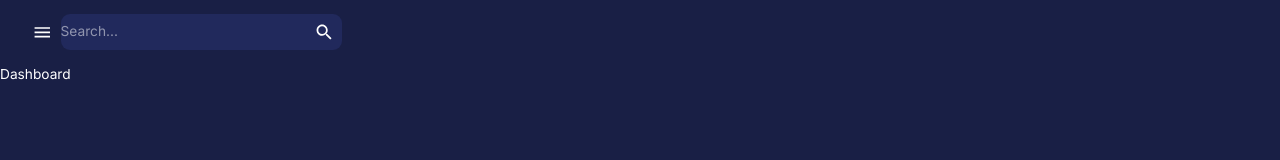
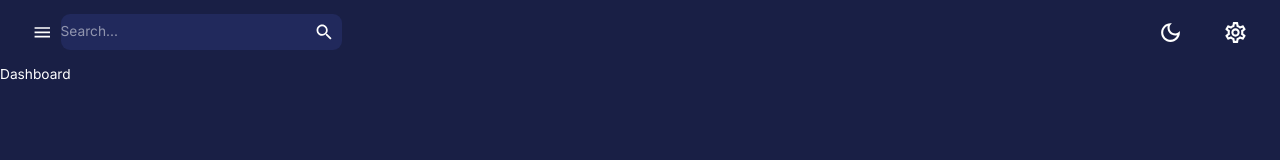
Before and after one commit to sparshy/admin_dashboar_client, a React (Create React App) app: page /dashboard in a window 1280 px wide. Shown: the top 160 px of the page. Built offline with nearby package versions, Linux system fonts and the light colour scheme.

Commit message:
Icon buttons for navbar

```diff
--- a/src/components/Navbar.jsx
+++ b/src/components/Navbar.jsx
@@ -1,8 +1,10 @@
 import React from 'react';
-import { LightModeOutlined, DarkModeOutlined, Search, Menu as MenuIcon } from '@mui/icons-material';
+import { LightModeOutlined, DarkModeOutlined, Search, Menu as MenuIcon, SettingsOutlined } from '@mui/icons-material';
 import { useDispatch } from 'react-redux';
 import { AppBar, IconButton, InputBase, Toolbar, useTheme } from '@mui/material';
 import FlexBetween from './FlexBetween';
+import { setMode } from 'state';
+
 
 
 
@@ -35,6 +37,17 @@
                     </IconButton>
                 </FlexBetween>
             </FlexBetween>
+            {/**RIGHT SIDE */}
+            <FlexBetween gap="1.5rem">
+                <IconButton onClick={() => dispatch(setMode())}>
+                   { theme.palette.mode==='dark' ? (
+                   <DarkModeOutlined sx={{fontSize:"25px"}}   />): (
+                   <LightModeOutlined sx={{fontSize:"25px"}}  />)}
+                </IconButton>
+                <IconButton>
+                    <SettingsOutlined sx={{fontSize:"25px"}}  />
+                </IconButton>
+            </FlexBetween>
         </Toolbar>
    </AppBar>
   )
```
